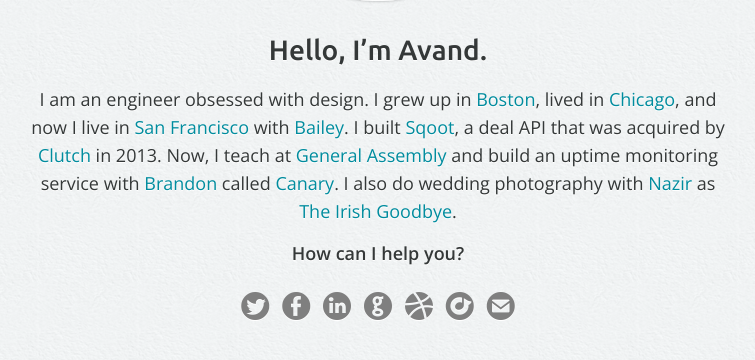
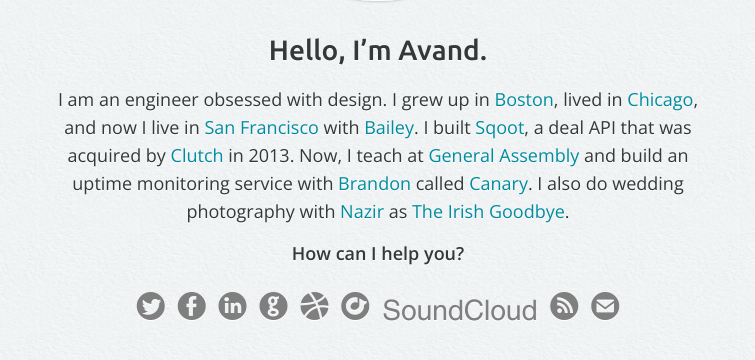
Before and after one commit to avand/avand.github.com, a Jekyll site: the page built from index.html, in a window 1280 px wide, cut to the strip 268-628 px from the top of the page. Shown: the whole strip, without its empty margins (262-1017 px from the left). Built offline with Jekyll 4.4.1, drawn with Linux system fonts in a browser that asks for light colours; Markdown is read by kramdown in place of the engine named in the settings; comment, search, counter and statistics services are not loaded.

Commit message:
Renaming 'networks' include to 'links' and adding blog there

```diff
--- a/_includes/_networks.html
+++ b/_includes/_links.html
@@ -1,9 +1,11 @@
-<div class="networks">
+<div class="links">
   <a href="https://twitter.com/avand" class="twitter ss-icon ss-social-circle" title="Twitter">Twitter</a>
   <a href="https://www.facebook.com/avand" class="facebook ss-icon ss-social-circle" title="Facebook">Facebook</a>
   <a href="http://www.linkedin.com/in/avand" class="linkedin ss-icon ss-social-circle" title="LinkedIn">LinkedIn</a>
   <a href="https://github.com/avand" class="github ss-icon ss-social-circle" title="GitHub">GitHub</a>
   <a href="http://dribbble.com/avand" class="dribbble ss-icon ss-social-circle" title="Dribbble">Dribbble</a>
   <a href="http://www.rdio.com/people/avand/" class="rdio ss-icon ss-social-circle" title="Rdio">Rdio</a>
+  <a href="http://www.rdio.com/people/avand/" class="soundcloud ss-icon ss-social-circle" title="SoundCloud">SoundCloud</a>
+  <a href="/blog.html" class="rss ss-icon ss-social-circle" title="Blog">RSS</a>
   <a href="mailto:avand@avandamiri.com" class="email ss-icon ss-social-circle" title="Email">Email</a>
 </div>
--- a/_layouts/blog.html
+++ b/_layouts/blog.html
@@ -76,7 +76,7 @@
         <a href="/blog.html">Read my other posts</a> or get in touch:
       </p>
 
-      {% include _networks.html %}
+      {% include _links.html %}
     </div>
 
   </div>
--- a/blog.html
+++ b/blog.html
@@ -6,7 +6,7 @@
 <div class="blog-index">
   <div class="header">
     <div class="container">
-      {% include _networks.html %}
+      {% include _links.html %}
 
       <a href="/">
         <div class="headshot">
--- a/index.html
+++ b/index.html
@@ -19,6 +19,6 @@
       How can I help you?
     </p>
 
-    {% include _networks.html %}
+    {% include _links.html %}
   </div>
 </div>
--- a/stylesheets/screen.css
+++ b/stylesheets/screen.css
@@ -32,34 +32,33 @@
 
 .container {
   margin: 0 auto;
-  width: 700px;
+  width: 670px;
   overflow: hidden; }
 
 .content {
   text-shadow: 0 1px 0px #FFF;
   margin-bottom: 3em; }
 
-.networks { }
-  .networks a {
+.links { }
+  .links a {
     margin: 0 .1em;
     -webkit-transition: color .6s linear;
     -moz-transition: color .6s linear;
     transition: color .6s linear;
     color: #7F7F7F; }
-  .networks a:hover {
+  .links a:hover {
     -webkit-transition: color .2s linear;
     -moz-transition: color .2s linear;
     transition: color .2s linear; }
-  .networks .twitter:hover   { color: #3098E6; }
-  .networks .facebook:hover  { color: #3B5998; }
-  .networks .github:hover    { color: #3C3C3C; }
-  .networks .dribbble:hover  { color: #E24FAC; }
-  .networks .rdio:hover      { color: #006ed2; }
-  .networks .vimeo:hover     { color: #1ab7ea; }
-  .networks .pinterest:hover { color: #cb2027; }
-  .networks .linkedin:hover  { color: #4875B4; }
-  .networks .email:hover     { color: #cc3300; }
-  .networks .rss:hover       { color: #cc3300; }
+  .links .dribbble:hover   { color: #E24FAC; }
+  .links .email:hover      { color: #000000; }
+  .links .facebook:hover   { color: #3B5998; }
+  .links .github:hover     { color: #3C3C3C; }
+  .links .linkedin:hover   { color: #4875B4; }
+  .links .rdio:hover       { color: #006ed2; }
+  .links .rss:hover        { color: #008C9E; }
+  .links .soundcloud:hover { color: #FF3300; }
+  .links .twitter:hover    { color: #3098E6; }
 
 .headshot {
   border-style: solid;
@@ -94,7 +93,7 @@
     line-height: 42px; }
   .homepage .valediction {
     font-weight: 600; }
-  .homepage .networks {
+  .homepage .links {
     font-size: 28px;
     line-height: 28px;
     margin-top: 28px; }
@@ -128,7 +127,7 @@
       -moz-transition: color .2s linear;
       transition: color .2s linear;
       color: #008C9E; }
-    .blog-index .header .networks {
+    .blog-index .header .links {
       float: right;
       font-size: 22px;
       line-height: 42px;
@@ -267,7 +266,7 @@
       font-family: "Ubuntu", sans-serif;
       font-weight: 500;
       font-size: 16px; }
-    .blog-show .about-the-author .networks {
+    .blog-show .about-the-author .links {
       clear: both;
       text-align: center;
       margin-top: 28px;
@@ -279,7 +278,7 @@
     width:  90%;
     margin: 0 5%; }
 
-  .blog-index .networks {
+  .blog-index .links {
     display: none; }
 
   .blog-show .post img {
```
